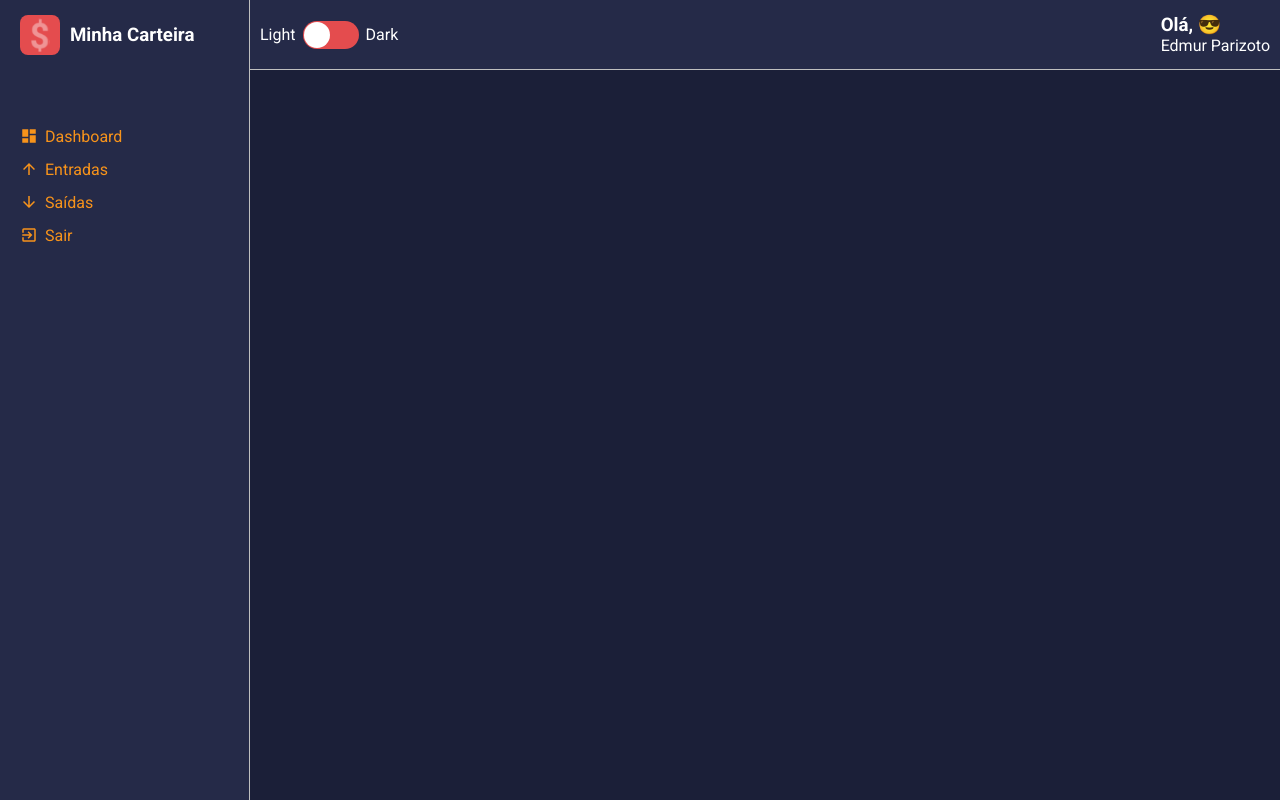
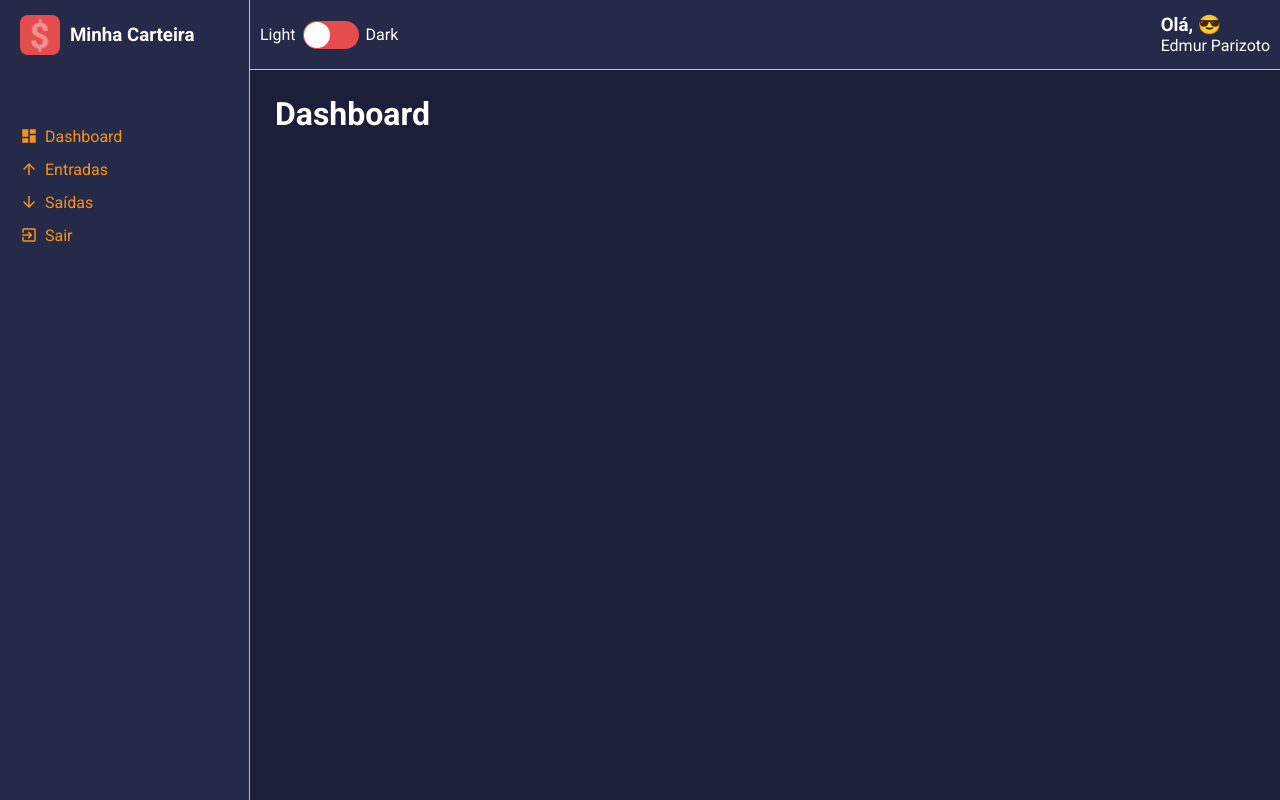
Before and after one commit to edmurneves/carteira-digital, a React (Create React App) app: page / in a window 1280 px wide. Built offline with nearby package versions, Linux system fonts and the light colour scheme.

Commit message:
Feat: Adicionado as chidrenProps ao componte

```diff
--- a/src/components/Layout/index.tsx
+++ b/src/components/Layout/index.tsx
@@ -5,13 +5,19 @@ import MainHeader from '../MainHeader';
 import Aside from '../Aside';
 import Content from '../Content';
 
+interface ChildrenProps {
+    children: React.ReactNode;
+  }
 
-const Layout: React.FC = () => {
+
+const Layout: React.FC<ChildrenProps> = ({ children }) => {
     return (
         <Grid>
             <MainHeader />
             <Aside />
-            <Content />
+            <Content>
+                { children }
+            </Content>
         </Grid>
     );
 }
```
